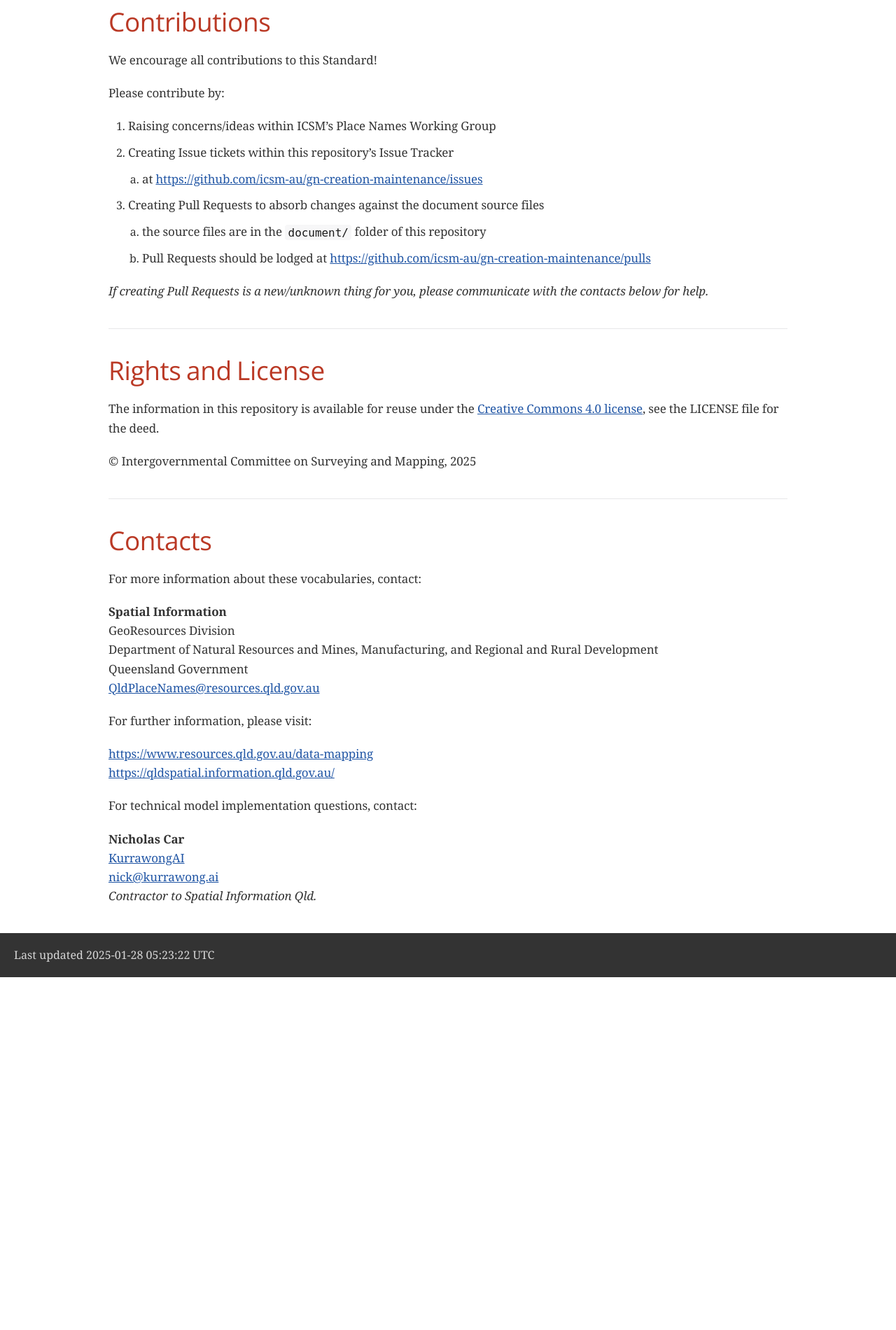
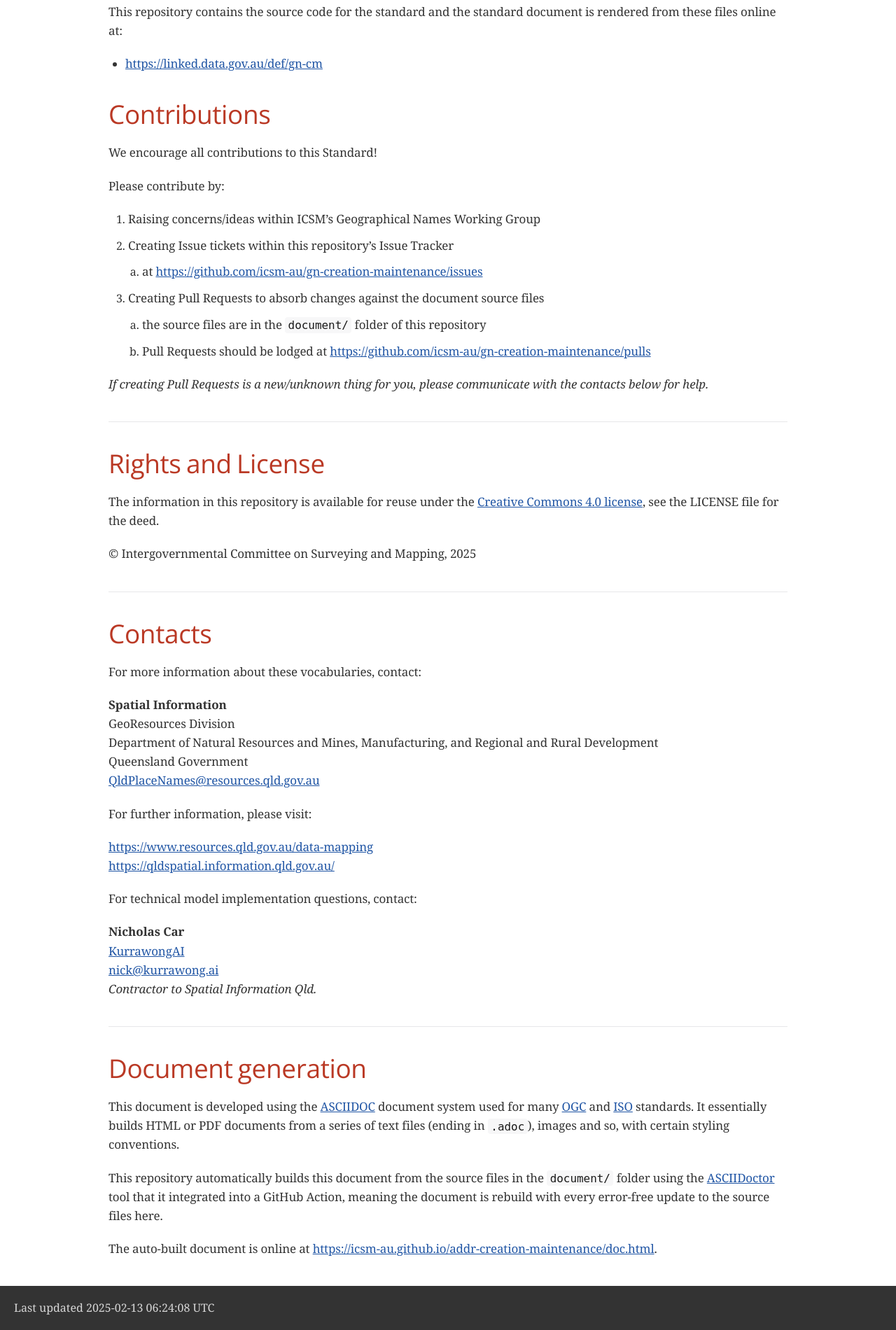
Before and after one commit to icsm-au/gn-creation-maintenance, a plain HTML site: page index.html in a window 1280 px wide. Shown: the part 430-2330 px from the top of the page at 70% size. Before the commit the page ends 1826 px from the top, so only its background shows below. Drawn offline with nearby package versions, Linux system fonts and the light colour scheme; a web font is replaced by a local one.

Commit message:
Deploying to gh-pages from  @ 46d63002e6f57a4e5e9c8bde6839befb1eb04ae8 🚀

```diff
--- a/index.html
+++ b/index.html
@@ -441,13 +441,16 @@ body.book #toc,body.book #preamble,body.book h1.sect0,body.book .sect1>h2{page-b
 <div id="preamble">
 <div class="sectionbody">
 <div class="paragraph">
-<p><em>This proposed standard is based on the draft <a href="https://icsm-au.github.io/addr-creation-maintenance/doc.html">Australian Addressing Creation &amp; Maintenance Standard</a> with which it will be aligned and cross-referenced.</em></p>
+<p>This (proposed) standard codifies roles and tasks involved in the creation and maintenance of Geographical Names in Australia and New Zealand under the authority of the <a href="https://www.icsm.gov.au/">Intergovernmental Committee on Surveying &amp; Mapping</a>.</p>
 </div>
 <div class="paragraph">
 <p><em>This proposed standard will be dependent on the <a href="https://linked.data.gov.au/def/gn">Geographical Names Model</a> when it&#8217;s approved as a standard, much like the Addressing Creation &amp; Maintenance Standard is dependent on the <a href="https://linked.data.gov.au/def/addr">Address Model</a>.</em></p>
 </div>
 <div class="paragraph">
-<p>This proposed standard is rendered on, as it is being developed, at:</p>
+<p><em>This proposed standard is based on the draft <a href="https://linked.data.gov.au/def/addr-cm">Addressing Creation &amp; Maintenance Standard</a> with which it will be aligned and cross-referenced.</em></p>
+</div>
+<div class="paragraph">
+<p>This repository contains the source code for the standard and the standard document is rendered from these files online at:</p>
 </div>
 <div class="ulist">
 <ul>
@@ -470,7 +473,7 @@ body.book #toc,body.book #preamble,body.book h1.sect0,body.book .sect1>h2{page-b
 <div class="olist arabic">
 <ol class="arabic">
 <li>
-<p>Raising concerns/ideas within ICSM&#8217;s Place Names Working Group</p>
+<p>Raising concerns/ideas within ICSM&#8217;s Geographical Names Working Group</p>
 </li>
 <li>
 <p>Creating Issue tickets within this repository&#8217;s Issue Tracker</p>
@@ -544,10 +547,24 @@ Queensland Government<br>
 </div>
 </div>
 </div>
+<div class="sect1">
+<h2 id="_document_generation">Document generation</h2>
+<div class="sectionbody">
+<div class="paragraph">
+<p>This document is developed using the <a href="https://asciidoc.org/">ASCIIDOC</a> document system used for many <a href="https://www.ogc.org/">OGC</a> and <a href="https://www.iso.org/home.html">ISO</a> standards. It essentially builds HTML or PDF documents from a series of text files (ending in <code>.adoc</code>), images and so, with certain styling conventions.</p>
+</div>
+<div class="paragraph">
+<p>This repository automatically builds this document from the source files in the <code>document/</code> folder using the <a href="https://asciidoctor.org/">ASCIIDoctor</a> tool that it integrated into a GitHub Action, meaning the document is rebuild with every error-free update to the source files here.</p>
+</div>
+<div class="paragraph">
+<p>The auto-built document is online at <a href="https://icsm-au.github.io/addr-creation-maintenance/doc.html" class="bare">https://icsm-au.github.io/addr-creation-maintenance/doc.html</a>.</p>
+</div>
+</div>
+</div>
 </div>
 <div id="footer">
 <div id="footer-text">
-Last updated 2025-01-28 05:23:22 UTC
+Last updated 2025-02-13 06:24:08 UTC
 </div>
 </div>
 </body>
```
Also changed, not shown: doc.html (+2 -1 lines).
